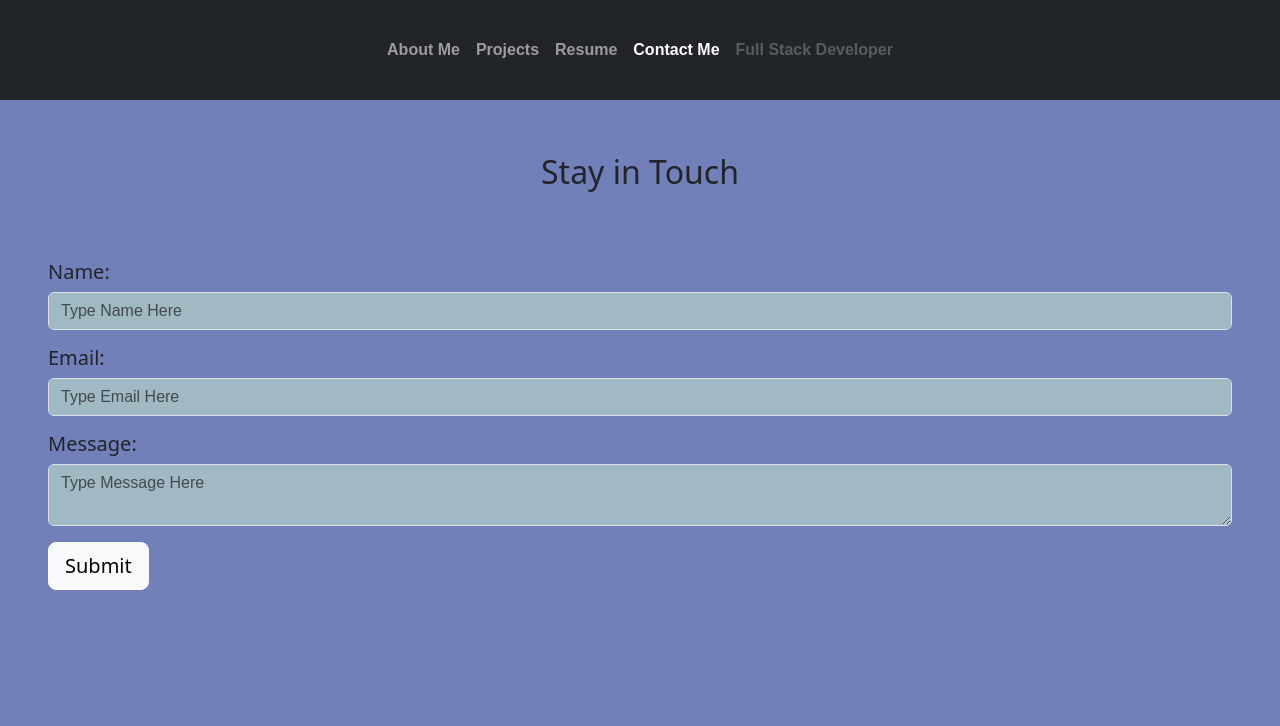
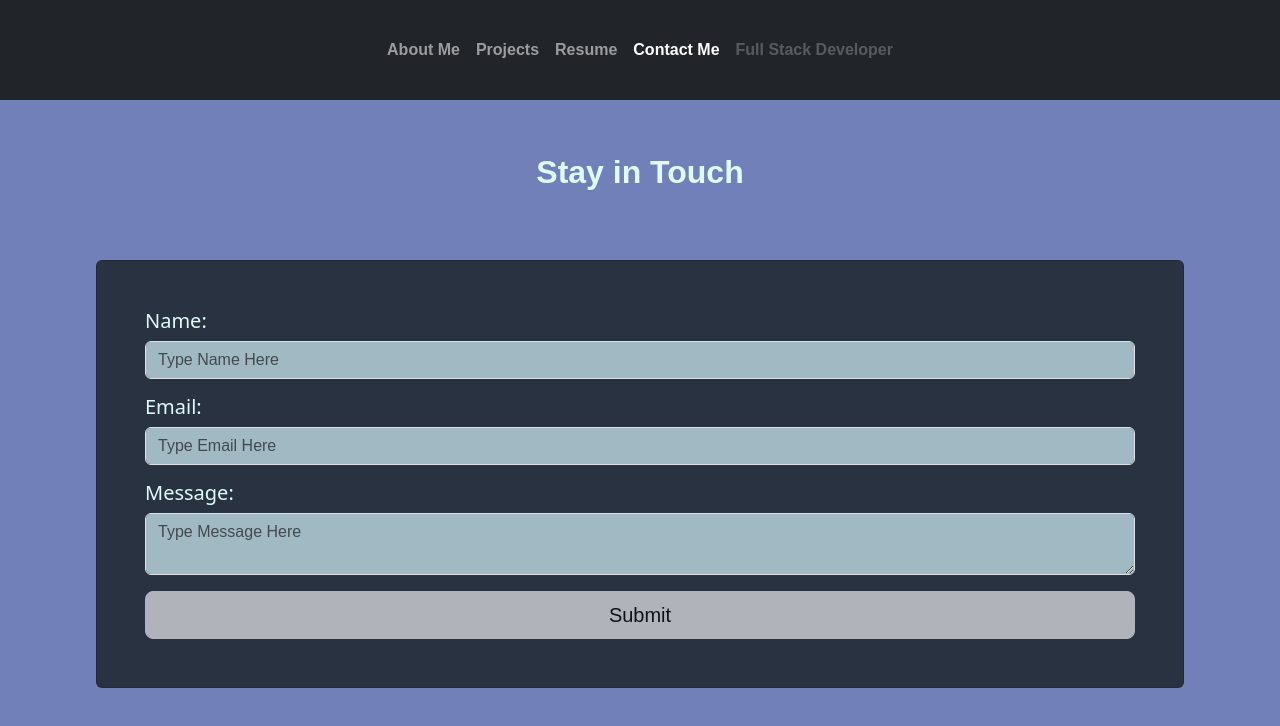
Before and after one commit to TheKhalidGibson/ReactPortfolio, a React (Vite) app: page /Contact in a window 1280 px wide. Shown: the top 726 px of the page. Built offline with nearby package versions, Linux system fonts and the light colour scheme.

Commit message:
mdb classes, formatting, removed old code

```diff
--- a/src/pages/Contact.jsx
+++ b/src/pages/Contact.jsx
@@ -1,5 +1,18 @@
+import "../assets/style.css";
+
 import { useState } from "react";
-
+import {
+  MDBCol,
+  MDBContainer,
+  MDBRow,
+  MDBBadge,
+  MDBCard,
+  MDBCardText,
+  MDBCardBody,
+  MDBCardImage,
+  MDBTypography,
+  MDBIcon,
+} from "mdb-react-ui-kit";
 export default function Contact() {
   const [formData, setFormData] = useState({
     name: "",
@@ -13,8 +26,9 @@ export default function Contact() {
     console.log(formData);
   };
 
- function validateEmail(email) {
-    const re = /^(([^<>()[\]\\.,;:\s@"]+(\.[^<>()[\]\\.,;:\s@"]+)*)|(".+"))@((\[[0-9]{1,3}\.[0-9]{1,3}\.[0-9]{1,3}\.[0-9]{1,3}\])|(([a-zA-Z\-0-9]+\.)+[a-zA-Z]{2,}))$/;
+  function validateEmail(email) {
+    const re =
+      /^(([^<>()[\]\\.,;:\s@"]+(\.[^<>()[\]\\.,;:\s@"]+)*)|(".+"))@((\[[0-9]{1,3}\.[0-9]{1,3}\.[0-9]{1,3}\.[0-9]{1,3}\])|(([a-zA-Z\-0-9]+\.)+[a-zA-Z]{2,}))$/;
     return re.test(String(email).toLowerCase());
   }
 
@@ -22,20 +36,22 @@ export default function Contact() {
     e.preventDefault();
 
     if (!validateEmail(email) || !userName) {
-      setErrorMessage('Email is invalid');
+      setErrorMessage("Email is invalid");
       return;
     }
 
-
-
-    setEmail('');
+    setEmail("");
   };
 
   return (
     <main className="m-0 contact-page">
       <div className="mx-5 pt-5">
-        <p className="text-center fs-2 pb-5">Stay in Touch</p>
-        <form>
+        <p className="text-center fs-2 pb-5 resume-header wrapper">Stay in Touch</p>
+
+        <MDBCard
+          className="mx-5 px-5 py-5"
+          style={{ backgroundColor: "#293241", color: "#E0FBFC" }}
+        >
           <h5>Name:</h5>
 
           <div className="input-group mb-3">
@@ -77,10 +93,17 @@ export default function Contact() {
             ></textarea>
           </div>
 
-          <button type="submit" className="btn btn-light btn-lg mt-3 submitBtn" onSubmit={handleFormSubmit}>
+          <button
+            type="submit"
+            className="btn btn-light btn-lg mt-3 contact-submit-btn"
+            onSubmit={handleFormSubmit}
+            disabled={!(formData.name && formData.email && formData.message)}
+
+          >
             Submit
           </button>
-        </form>
+          {/* <button className="btn draw-border">Draw Border</button> */}
+        </MDBCard>
       </div>
     </main>
   );
```
